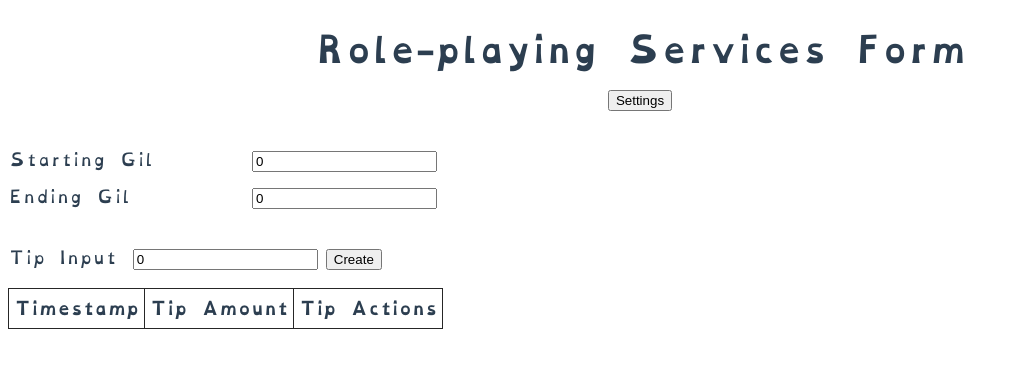
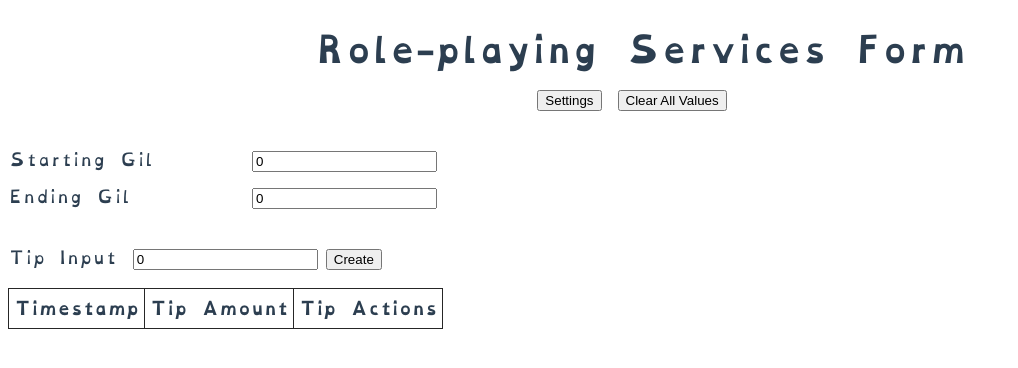
Before and after one commit to WhichWitchWife/rp-services-calculator, a JavaScript app: page / in a window 1280 px wide. Shown: the top 368 px of the page, without its empty margins (0-1018 px from the left). Built offline with nearby package versions, Linux system fonts and the light colour scheme.

Commit message:
add clear button

```diff
--- a/src/App.vue
+++ b/src/App.vue
@@ -3,7 +3,7 @@ import { ref, onMounted } from "vue";
 import Settings from "@/Settings.vue";
 import Tips from "@/Tips.vue";
 import Results from "@/Results.vue";
-import { deleteIndexInLocalStorageTips } from "@/tips/tipsConstants.js";
+import {deleteIndexInLocalStorageTips, pushOntoLocalStorageTips, TIP_HISTORY} from "@/tips/tipsConstants.js";
 import {
   getBigTipThreshold,
   getHouseCut,
@@ -18,7 +18,7 @@ onMounted(() => {
     numWorkers: getNumberWorkersPresent(),
     bigTip: getBigTipThreshold(),
   };
-  tipHistory.value = JSON.parse(localStorage.getItem("tipHistory"));
+  tipHistory.value = JSON.parse(localStorage.getItem(TIP_HISTORY));
   startingGil.value = Number(localStorage.getItem('startingGil')) || 0;
   endingGil.value = Number(localStorage.getItem('endingGil')) || 0;
 });
@@ -35,6 +35,7 @@ const tipHistory = ref([]);
 
 const onPushedTip = tip => {
   tipHistory.value = [...tipHistory.value, tip];
+  pushOntoLocalStorageTips(tip);
 };
 
 const deleteTip = tip => {
@@ -67,12 +68,24 @@ const endingGilChange = (val) => {
   endingGil.value = Number(val);
 }
 
+const clearValues = () => {
+  localStorage.setItem(TIP_HISTORY, "[]");
+  localStorage.setItem("startingGil", 0);
+  localStorage.setItem("endingGil", 0);
+  tipHistory.value = [];
+  startingGil.value = 0;
+  endingGil.value = 0;
+}
+
 </script>
 
 <template>
   <div class="app-wrapper" :class="font">
     <h1 class="header">Role-playing Services Form</h1>
-    <button @click="() => (settingsOpen = true)">Settings</button>
+    <div class="actions">
+      <button @click="() => (settingsOpen = true)">Settings</button>
+      <button @click="clearValues">Clear All Values</button>
+    </div>
     <Settings
       v-if="settingsOpen"
       @on-font-change="onFontChange"
--- a/src/style.css
+++ b/src/style.css
@@ -23,6 +23,12 @@
   -moz-osx-font-smoothing: grayscale;
   -webkit-font-smoothing: antialiased;
   margin-bottom: 0.25rem;
+}
+
+.actions {
+  button {
+    margin-right: 1rem;
+  }
 }
 
 .open-dyslexia {
--- a/src/tips/TipInput.vue
+++ b/src/tips/TipInput.vue
@@ -14,7 +14,6 @@ const onSubmit = () => {
     timestamp: new Date().toLocaleString(),
   };
   emit("pushTip", newTip);
-  pushOntoLocalStorageTips(newTip);
   tipInput.value = 0;
 };
 </script>
```
